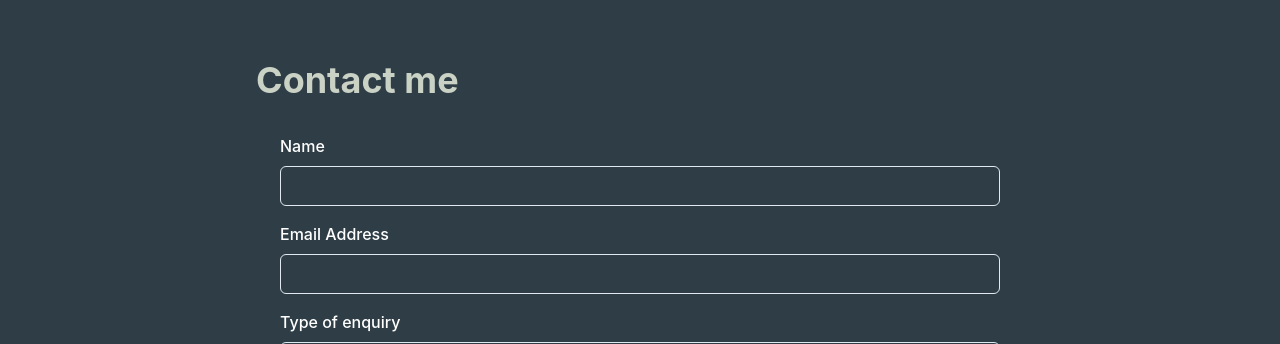
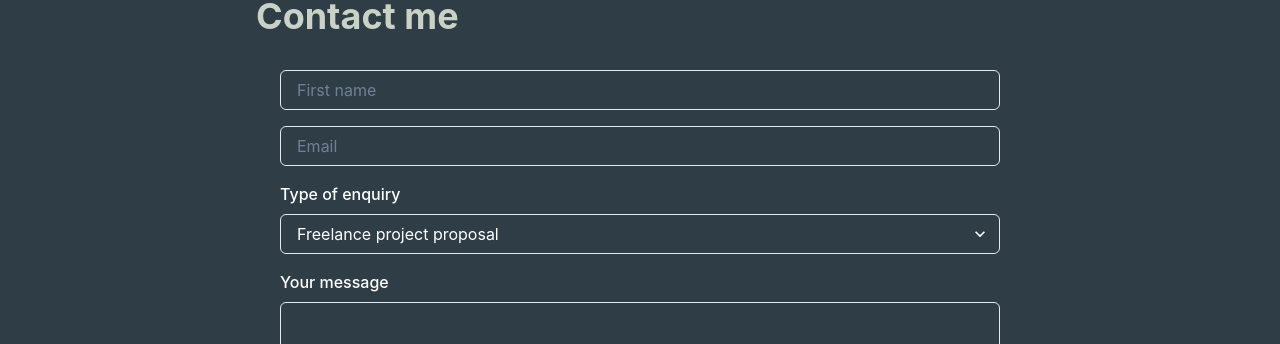
Before and after one commit to PetterTSaatvedt/portfolio, a React (Create React App) app: page / in a window 1280 px wide. Shown: the part 2168-2512 px from the top of the page. Built offline with nearby package versions, Linux system fonts and the light colour scheme.

Commit message:
Minor changes

```diff
--- a/src/components/Card.js
+++ b/src/components/Card.js
@@ -9,8 +9,8 @@ const Card = ({ title, description, imageSrc }) => {
   // Feel free to import other UI components from Chakra UI if you wish to.
   return (
     <VStack
-      backgroundColor="#cad2c5"
-      color="#2f3e46"
+      backgroundColor="#2f3e46"
+
       rounded="xl"
     >
       <Image src={imageSrc} roundedTop="xl"/>
--- a/src/components/ContactMeSection.js
+++ b/src/components/ContactMeSection.js
@@ -49,15 +49,10 @@ const LandingSection = () => {
     }),
   });
 
-  console.log(getFieldProps("name"));
-  console.log(errors);
-
-
   return (
     <FullScreenSection
       isDarkBackground
       backgroundColor="#2f3e46"
-      py={16}
       spacing={8}
     >
       <VStack w="1024px" p={32} alignItems="flex-start">
@@ -68,10 +63,10 @@ const LandingSection = () => {
           <form onSubmit={handleSubmit}>
             <VStack spacing={4}>
               <FormControl isInvalid={errors.firstName && touched.firstName ? true : false}>
-                <FormLabel htmlFor="firstName">Name</FormLabel>
                 <Input
                   id="firstName"
                   name="firstName"
+                  placeholder="First name"
                   value={values.firstName}
                   onChange={handleChange}
                   onBlur={handleBlur}
@@ -79,10 +74,10 @@ const LandingSection = () => {
                 {errors.firstName && touched.firstName && <FormErrorMessage>{errors.firstName}</FormErrorMessage>}
               </FormControl>
               <FormControl isInvalid={errors.email && touched.email ? true : false}>
-                <FormLabel htmlFor="email">Email Address</FormLabel>
                 <Input
                   id="email"
                   name="email"
+                  placeholder="Email"
                   value={values.email}
                   onChange={handleChange}
                   onBlur={handleBlur}
--- a/src/components/ProjectsSection.js
+++ b/src/components/ProjectsSection.js
@@ -33,7 +33,7 @@ const projects = [
 const ProjectsSection = () => {
   return (
     <FullScreenSection
-      backgroundColor="#354f52"
+      backgroundColor="#0c1821"
       isDarkBackground
       p={8}
       alignItems="flex-start"
```
